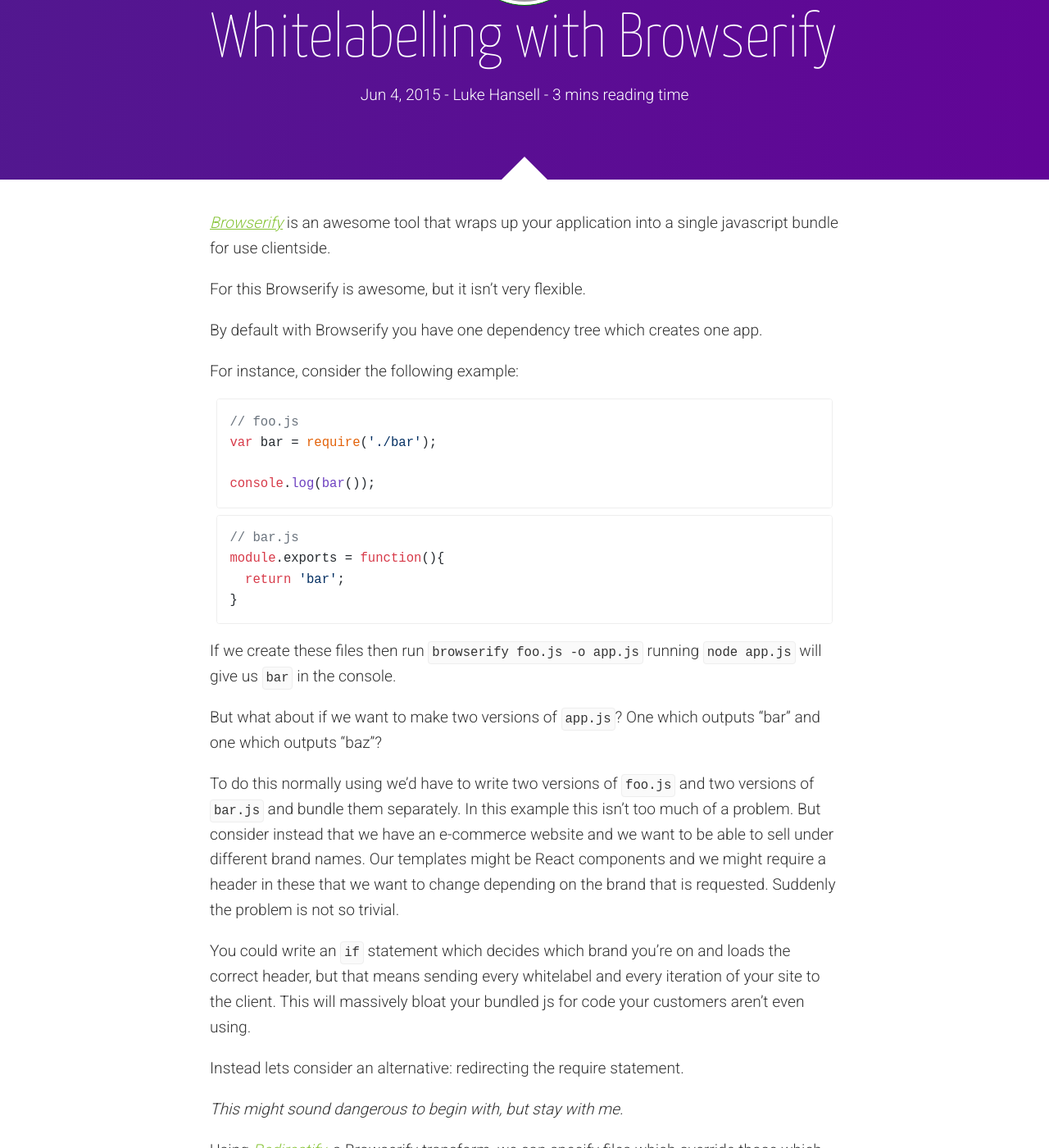
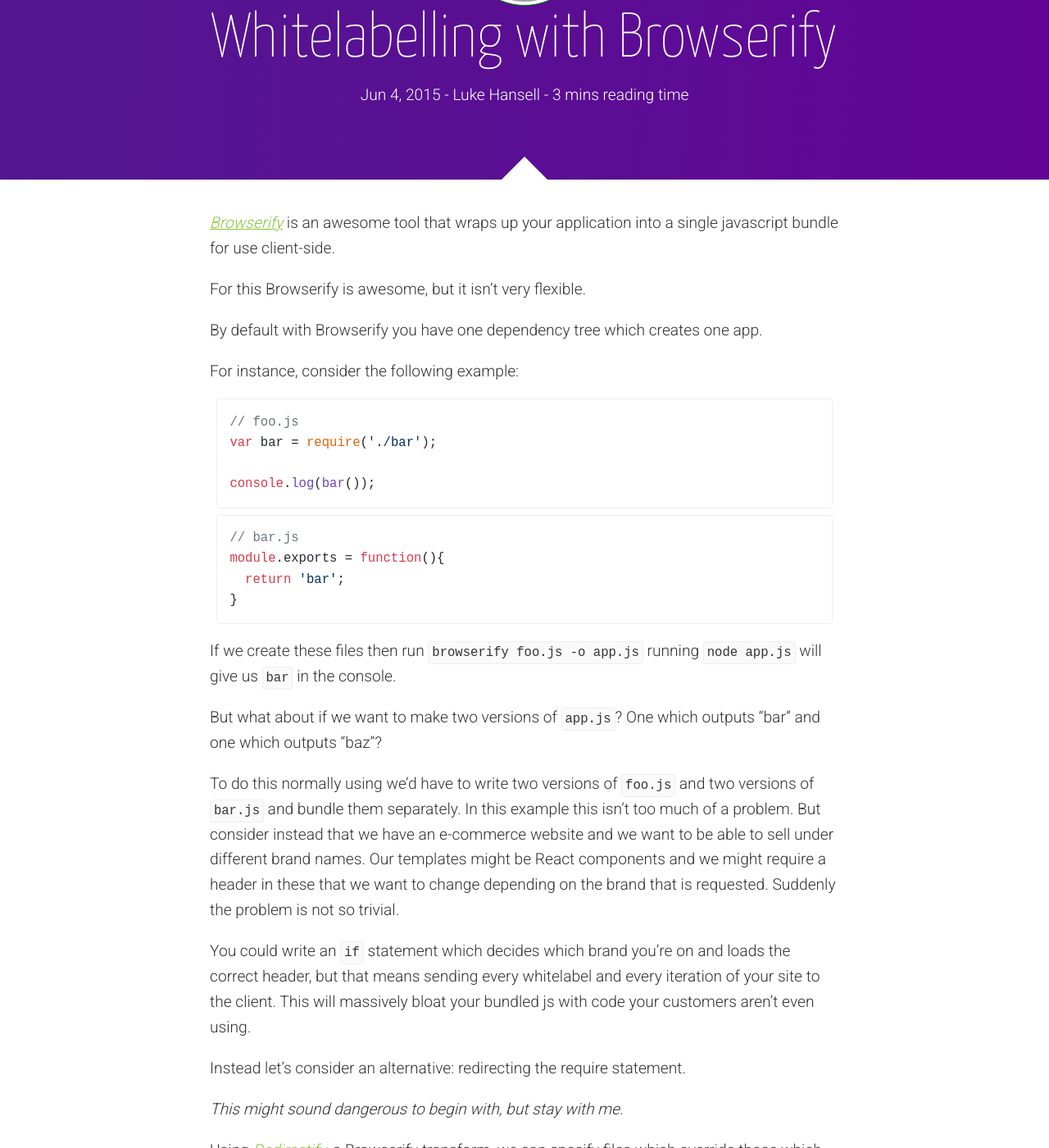
Before and after one commit to holidayextras/holidayextras.github.com, a Jekyll site: the page built from _posts/2015-06-04-whitelabelling-with-browserify.md, in a window 1280 px wide and 1400 px high, scrolled down 258 px. Shown: the whole window at 82% size. Built offline with Jekyll 4.4.1, drawn with Linux system fonts in a browser that asks for light colours; nearby versions of some CDN libraries; comment, search, counter and statistics services are not loaded; some of the changed text lies outside the part shown; grey boxes are pictures that could not be loaded.

Commit message:
fixing grammatical errors

```diff
--- a/_posts/2015-06-04-whitelabelling-with-browserify.md
+++ b/_posts/2015-06-04-whitelabelling-with-browserify.md
@@ -5,10 +5,10 @@
 author: luke_hansell
 tags: development whitelabel browserify
 comments: true
-excerpt: "Browserify is an awesome tool that wraps up your application into a single javascript bundle for use clientside. For this Browserify is awesome, but it isn't very flexible."
+excerpt: "Browserify is an awesome tool that wraps up your application into a single javascript bundle for use client-side. For this Browserify is awesome, but it isn't very flexible."
 ---
 
-[*Browserify*](http://browserify.org/) is an awesome tool that wraps up your application into a single javascript bundle for use clientside.
+[*Browserify*](http://browserify.org/) is an awesome tool that wraps up your application into a single javascript bundle for use client-side.
 
 For this Browserify is awesome, but it isn't very flexible.
 
@@ -39,15 +39,15 @@
 
 To do this normally using we'd have to write two versions of `foo.js` and two versions of `bar.js` and bundle them separately. In this example this isn't too much of a problem. But consider instead that we have an e-commerce website and we want to be able to sell under different brand names. Our templates might be React components and we might require a header in these that we want to change depending on the brand that is requested. Suddenly the problem is not so trivial.
 
-You could write an `if` statement which decides which brand you're on and loads the correct header, but that means sending every whitelabel and every iteration of your site to the client. This will massively bloat your bundled js for code your customers aren't even using.
+You could write an `if` statement which decides which brand you're on and loads the correct header, but that means sending every whitelabel and every iteration of your site to the client. This will massively bloat your bundled js with code your customers aren't even using.
 
-Instead lets consider an alternative: redirecting the require statement.
+Instead let's consider an alternative: redirecting the require statement.
 
 *This might sound dangerous to begin with, but stay with me.*
 
 Using [*Redirectify*](https://www.npmjs.com/package/redirectify), a Browserify transform, we can specify files which override those which are required in the normal dependency tree.
 
-Lets see an example:
+Let's see an example:
 
 `foo.js` and `bar.js` remain the same, but we create a third file called `alt_bar.js`:
 
@@ -62,7 +62,7 @@
 
 `browserify -t [ redirectify --prefix 'alt_' ] foo.js -o app.js`
 
-running `node app.js` will now give us `baz` in the console.
+Running `node app.js` will now give us `baz` in the console.
 
 Now we can loop over all the brands we require, modifying the params to redirectify as we go, to build as many packages as necessary.
 
```
